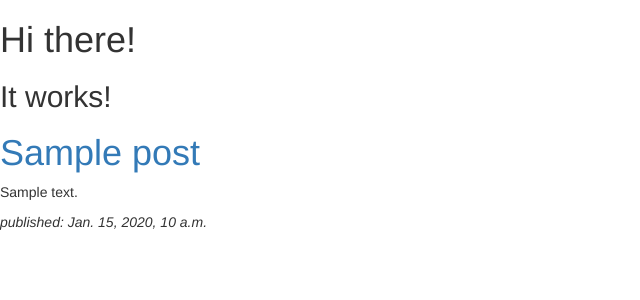
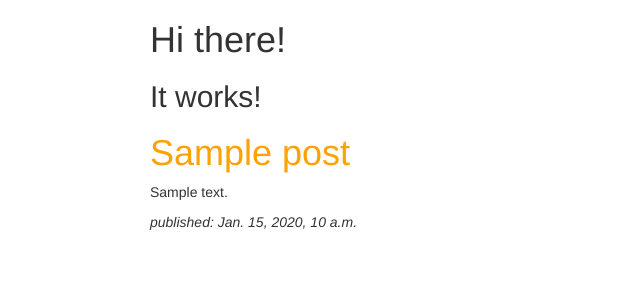
Before and after one commit to DerevenetsArtyom/DjangoGirls, a Django app: template blog/templates/blog/post_list.html in a window 1280 px wide. Shown: the top 300 px of the page, without its empty margins (0-640 px from the left). Run offline with Django 3.2, Linux system fonts and the light colour scheme; the template is opened without the code that fills it: values that come from a table or form of the project are taken from there, others are empty; tables that the repository leaves empty hold one stand-in row (values such as "Sample post"); some libraries are stand-ins or nearby versions.

Commit message:
Add some css and settings for static

```diff
--- a/blog/templates/blog/post_list.html
+++ b/blog/templates/blog/post_list.html
@@ -1,3 +1,5 @@
+{% load staticfiles	%}
+
 <!DOCTYPE html>
 <html lang="en">
 <head>
@@ -5,6 +7,7 @@
     <title>My blog</title>
     <link rel="stylesheet" href="//maxcdn.bootstrapcdn.com/bootstrap/3.2.0/css/bootstrap.min.css">
     <link rel="stylesheet" href="//maxcdn.bootstrapcdn.com/bootstrap/3.2.0/css/bootstrap-theme.min.css">
+    <link rel="stylesheet" href="{%	static "css/blog.css" %}">
 </head>
 <body>
     <h1>Hi there!</h1>
--- a/mysite/settings.py
+++ b/mysite/settings.py
@@ -101,3 +101,7 @@ USE_TZ = False
 # https://docs.djangoproject.com/en/1.8/howto/static-files/
 
 STATIC_URL = '/static/'
+
+STATICFILES_DIRS = (
+    os.path.join(BASE_DIR, "static"),
+)
--- /dev/null
+++ b/static/css/blog.css
@@ -0,0 +1,7 @@
+h1 a{
+    color:	#FCA205;
+}
+
+body {
+    padding-left: 150px;
+}
```
